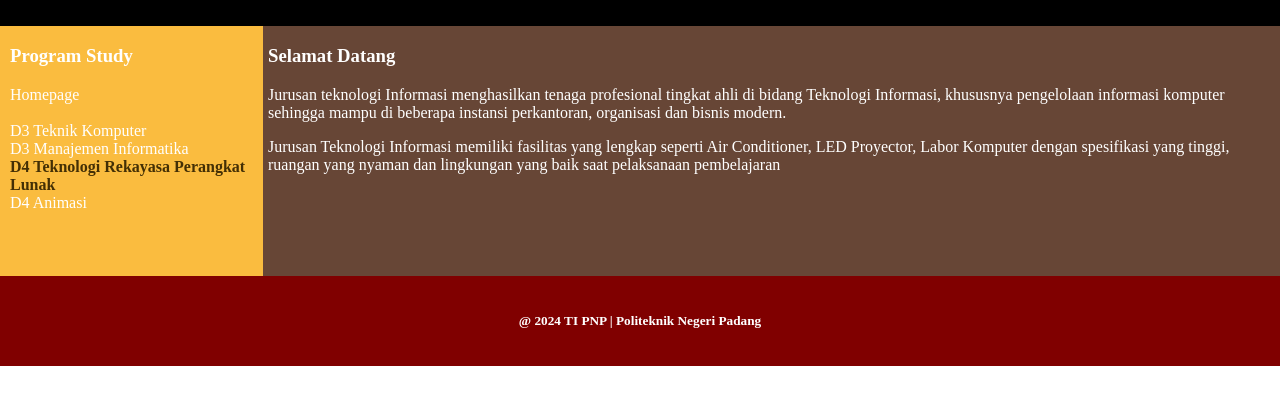
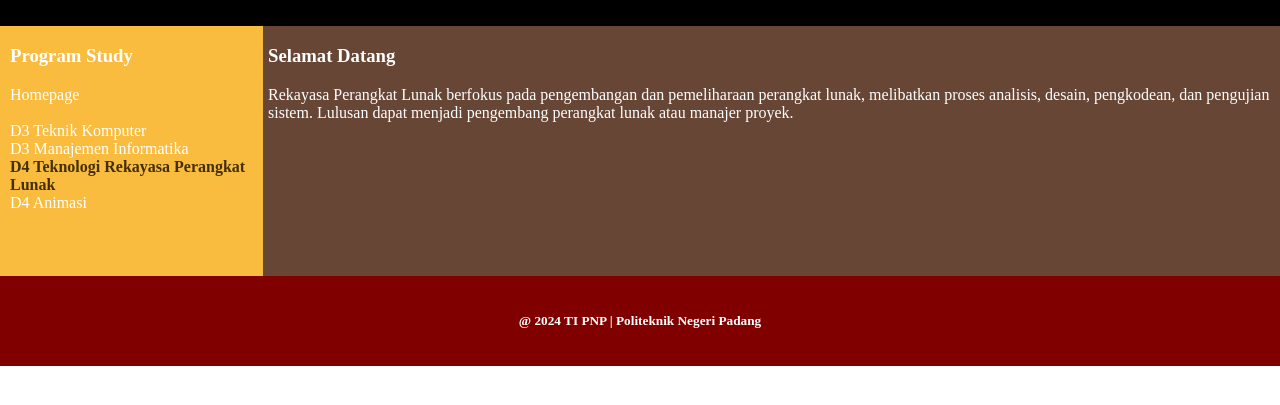
Before and after one commit to FailHy/web-ti-pael, a plain HTML site: page trpl.html in a window 1280 px wide. Shown: the part 123-528 px from the top of the page. Drawn offline with Linux system fonts and the light colour scheme.

Commit message:
update some lagi

```diff
--- a/trpl.html
+++ b/trpl.html
@@ -84,16 +84,10 @@
       <div class="Content">
         <h3>Selamat Datang</h3>
         <p>
-          Jurusan teknologi Informasi menghasilkan tenaga profesional tingkat
-          ahli di bidang Teknologi Informasi, khususnya pengelolaan informasi
-          komputer sehingga mampu di beberapa instansi perkantoran, organisasi
-          dan bisnis modern.
-        </p>
-        <p>
-          Jurusan Teknologi Informasi memiliki fasilitas yang lengkap seperti
-          Air Conditioner, LED Proyector, Labor Komputer dengan spesifikasi yang
-          tinggi, ruangan yang nyaman dan lingkungan yang baik saat pelaksanaan
-          pembelajaran
+          Rekayasa Perangkat Lunak berfokus pada pengembangan dan pemeliharaan
+          perangkat lunak, melibatkan proses analisis, desain, pengkodean, dan
+          pengujian sistem. Lulusan dapat menjadi pengembang perangkat lunak
+          atau manajer proyek.
         </p>
       </div>
     </div>
```
Also changed, not shown: anim.html (+3 -10 lines), mi.html (+3 -10 lines), tekkom.html (+4 -10 lines).
